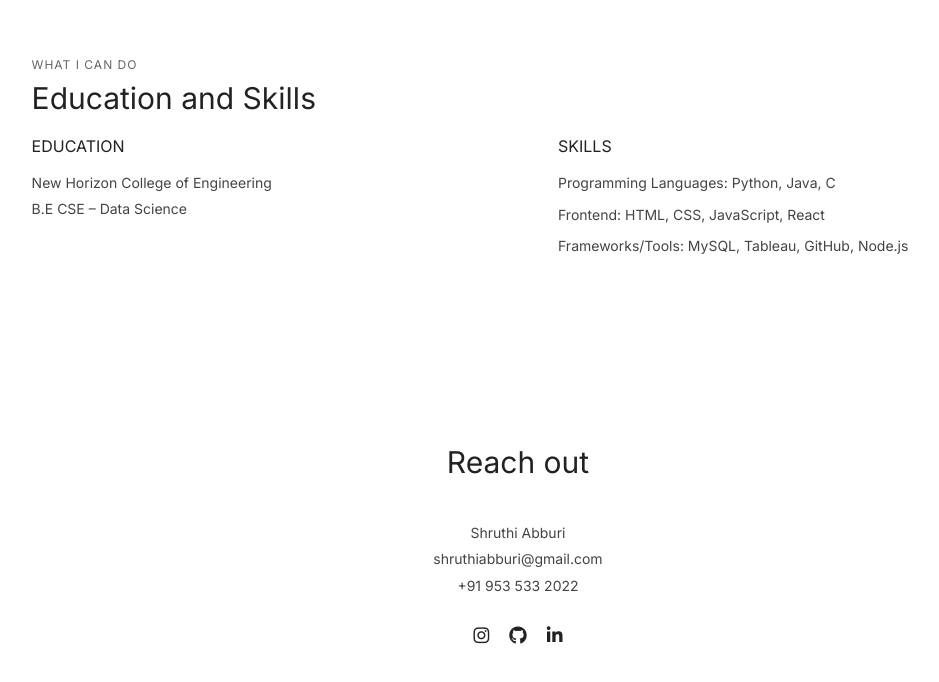
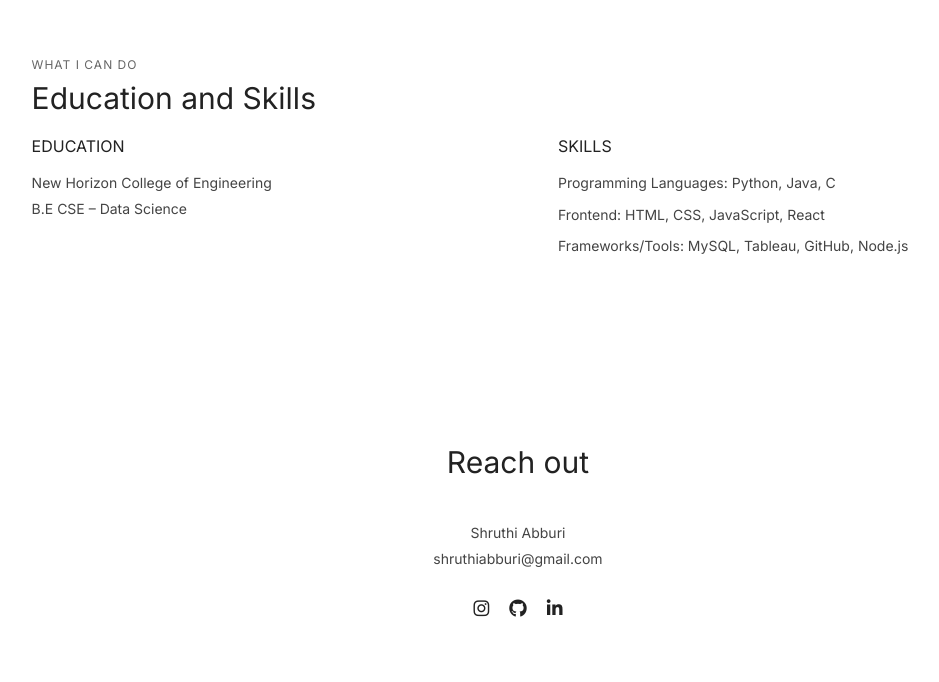
Before and after one commit to ShruthiAbburi/portfolio, a plain HTML site: page index.html in a window 1280 px wide. Shown: the part 1709-2391 px from the top of the page, without its empty margins (122-1061 px from the left). Drawn offline with Linux system fonts and the light colour scheme.

Commit message:
Updated portfolio

```diff
--- a/index.html
+++ b/index.html
@@ -289,7 +289,6 @@
     <p>
       Shruthi Abburi<br>
       shruthiabburi@gmail.com<br>
-      +91 953 533 2022
     </p>
 
     <div class="socials">
```
